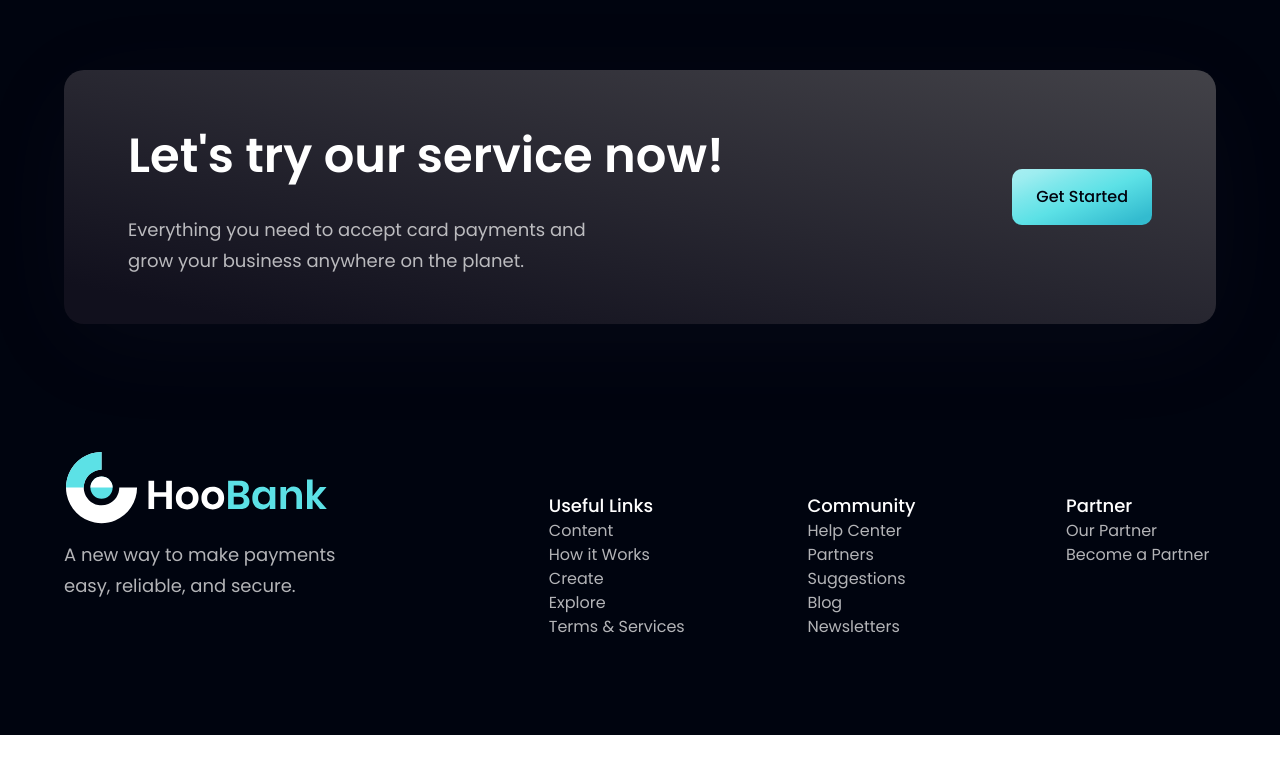
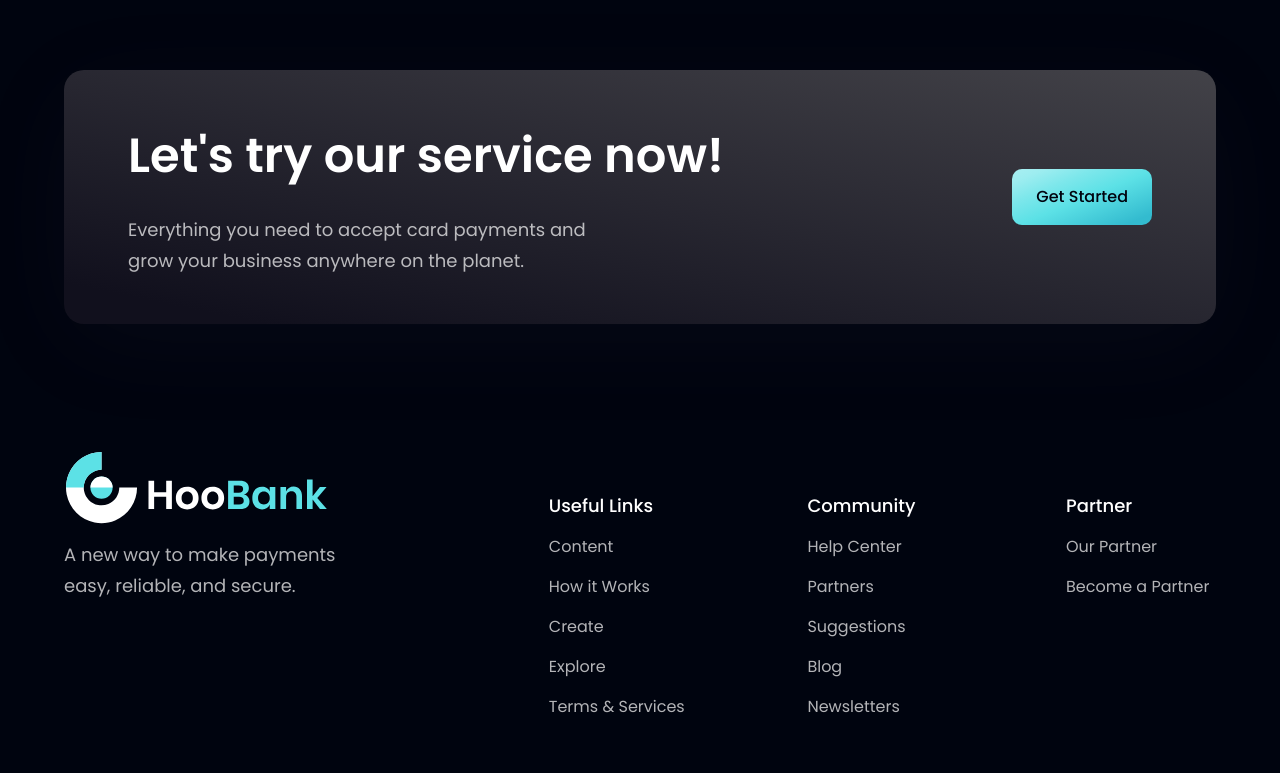
Before and after one commit to SaidNivek/fake_bank, a React (Vite) app: page / in a window 1280 px wide. Shown: the part 4093-4866 px from the top of the page. Before the commit the page ends 4828 px from the top, so only its background shows below. Built offline with nearby package versions, Linux system fonts and the light colour scheme.

Commit message:
Add some spacing to the links in Footer comp

```diff
--- a/src/components/Footer.jsx
+++ b/src/components/Footer.jsx
@@ -17,10 +17,10 @@
         <div className="flex-[1.5] w-full flex flex-row justify-between flex-wrap md:mt-p mt-10 ">
           {footerLinks.map((footerLink) => (
             <div key={footerLink.key} className="flex flex-col ss:my-0 my-4 min-w-[150px] ">
-              <h4 className="font-poppins font-medium text-[18px] leading[27px] text-white ">{footerLink.title}</h4>
-              <ul>
+              <h4 className="font-poppins font-medium text-[18px] leading[27px] text-white">{footerLink.title}</h4>
+              <ul className="list-none mt-4">
                 {footerLink.links.map((link, index) => (
-                  <li key={link.name} className="font-poppins font-normal text-[16px] leading-[24px] text-dimWhite hover:text-secondary cursor-pointer ">
+                  <li key={link.name} className={`font-poppins font-normal text-[16px] leading-[24px] text-dimWhite hover:text-secondary cursor-pointer ${index !== footerLink.links.length - 1 ? 'mb-4' : 'mb-0'}`}>
                     {link.name}
                   </li>
                 ))}
```
